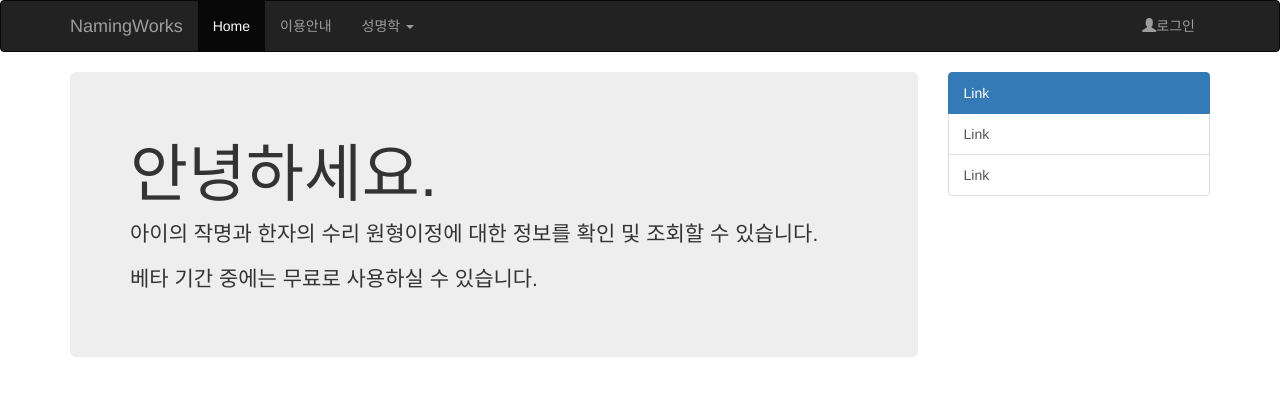
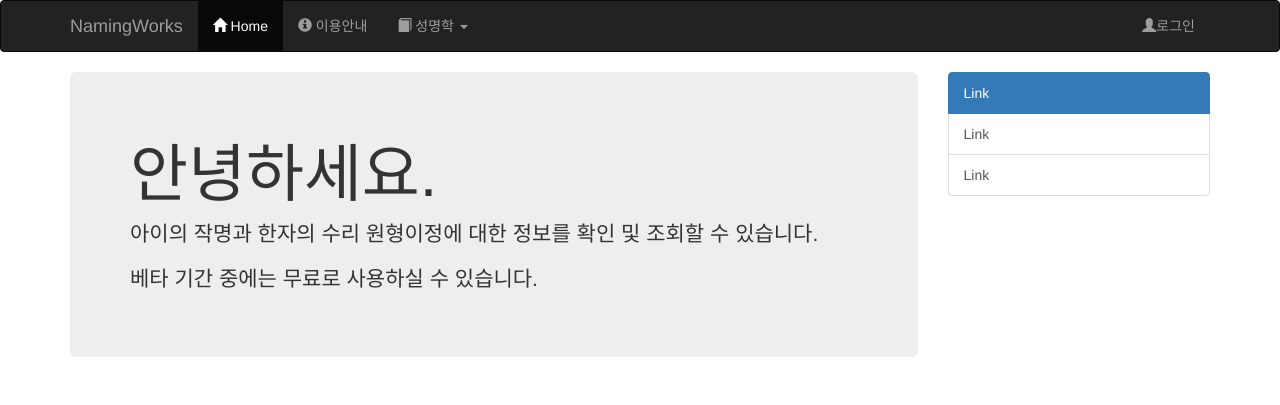
Before and after one commit to byung-u/EdenNaming, a Django app: template namingworks/namingworks/templates/index.html in a window 1280 px wide. Shown: the top 405 px of the page. Run offline with Django 3.2, Linux system fonts and the light colour scheme; the template is opened without the code that fills it, so the values that code supplies are empty; some libraries are stand-ins or nearby versions.

Commit message:
FIX navbar

```diff
--- a/namingworks/namingworks/templates/nav.html
+++ b/namingworks/namingworks/templates/nav.html
@@ -16,10 +16,10 @@
         <!-- Fixed navbar -->
         <div id="navbar" class="navbar-collapse collapse">
             <ul class="nav navbar-nav">
-                <li class="active"><a href="{% url "index" %}">Home</a></li>
-                <li><a href="{% url "naming" %}">이용안내</a></li>
+                <li class="active"><a href="{% url "index" %}"><span class="glyphicon glyphicon-home"></span> Home</a></li>
+                <li><a href="{% url "naming" %}"><span class="glyphicon glyphicon-info-sign"></span> 이용안내</a></li>
                 <li class="dropdown">
-                    <a href="#" class="dropdown-toggle" data-toggle="dropdown" role="button" aria-expanded="false">성명학 <span class="caret"></span></a>
+                    <a href="#" class="dropdown-toggle" data-toggle="dropdown" role="button" aria-expanded="false"><span class="glyphicon glyphicon-book"></span> 성명학 <span class="caret"></span></a>
                     <ul class="dropdown-menu" role="menu">
                         <li class="divider"></li>
                         <li class="dropdown-header">오행</li>
```
